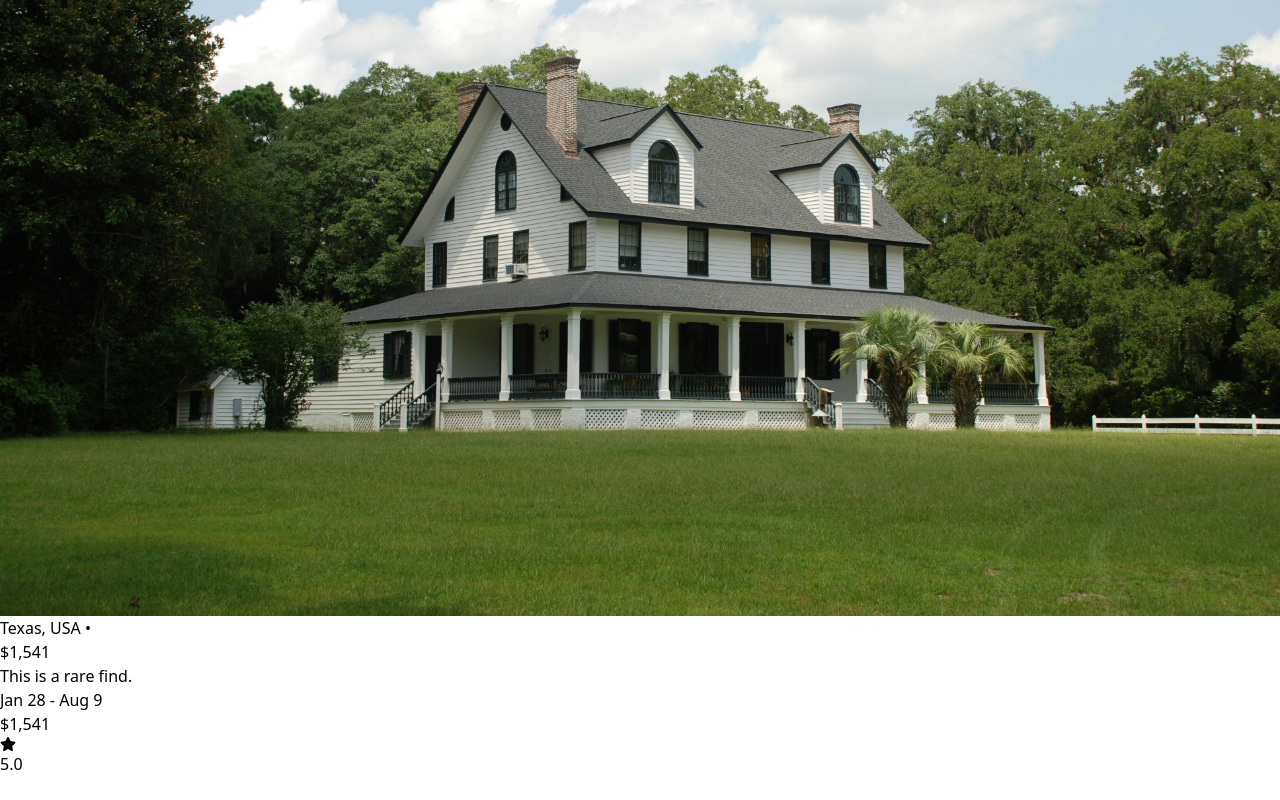
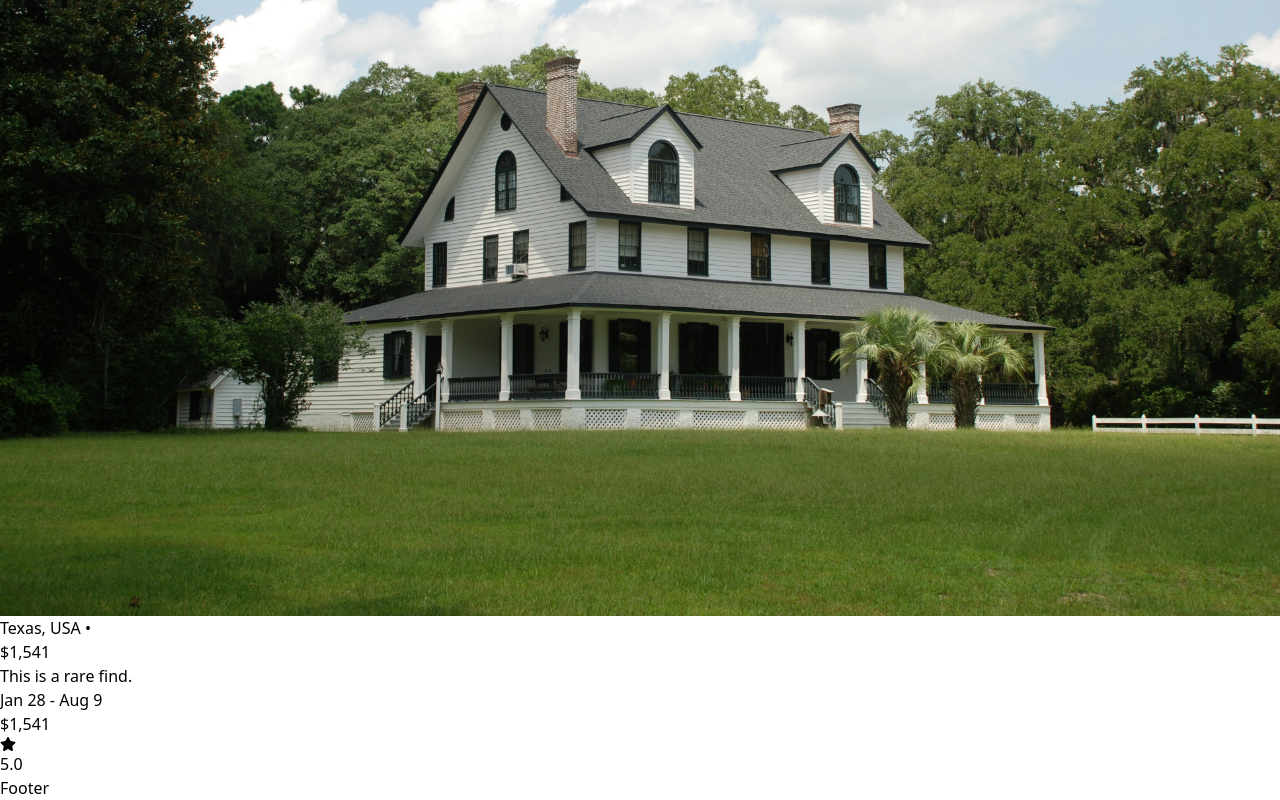
Before and after one commit to Ellieellie12/airbnb-clone, a React (Vite) app: page / in a window 1280 px wide. Shown: the part 8106-8906 px from the top of the page. Before the commit the page ends 8882 px from the top, so only its background shows below. Built offline with nearby package versions, Linux system fonts and the light colour scheme.

Commit message:
add footer files and import into app.jsx

```diff
--- a/src/App.jsx
+++ b/src/App.jsx
@@ -1,6 +1,7 @@
 import Navbar from './components/Navbar/Navbar'
 import Filters from './components/Filters/Filters'
 import Rentals from './components/Rentals/Rentals'
+import Footer from './components/Footer/Footer'
 
 function App() {
 
@@ -14,6 +15,7 @@ function App() {
       {/* Rentals */}
       <Rentals />
       {/* Footer */}
+      <Footer />
       </div>
     </div>
 
--- /dev/null
+++ b/src/components/Footer/Footer.jsx
@@ -0,0 +1,8 @@
+
+
+const Footer = () => {
+  return (
+    <div>Footer</div>
+  )
+}
+export default Footer
--- a/src/components/Rental/Rental.jsx
+++ b/src/components/Rental/Rental.jsx
@@ -8,7 +8,7 @@ const Rental = ({title, image, price}) => {
         <div className='grad absolute h-full w-full rounded-b-[1.3rem]'></div>
       <div className='flex '>
         {/* Background Image  */}
-        <img src={image} alt="" className='object-cover rounded-[1.3rem] sm:max-h-[17rem] md:max-h-[13rem] w-full' />
+        <img src={image} alt="renter homes" className='object-cover rounded-[1.3rem] sm:max-h-[17rem] md:max-h-[13rem] w-full ' />
         {/* Title */}
         <div className='absolute text-white font-bold bottom-6 left-6 text-[22px] flex items-center gap-2'>
           {title}
```
